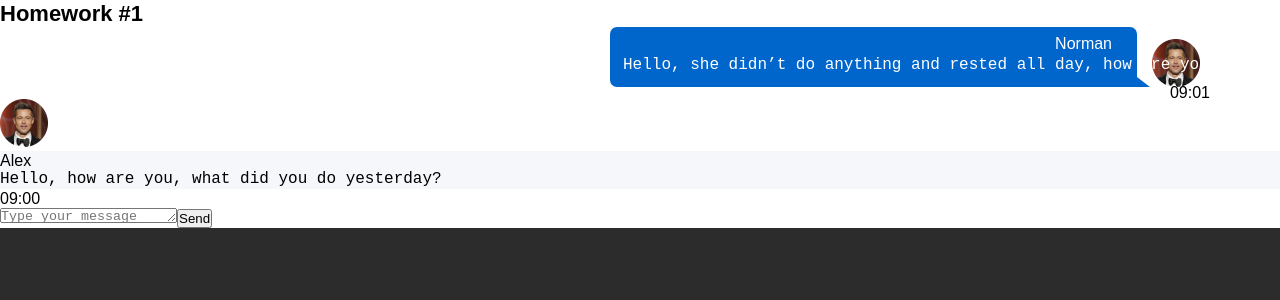
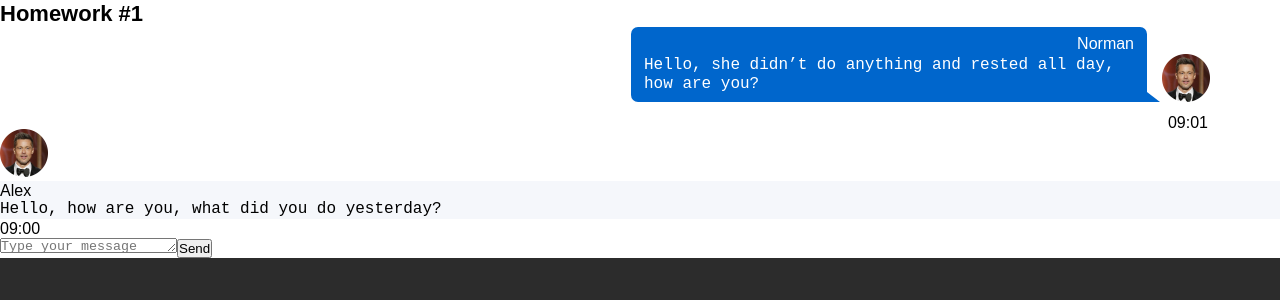
Before and after one commit to IJTINK7/hws-from-ignat, a React (Create React App) app: page / in a window 1280 px wide. Shown: the top 300 px of the page. Built offline with nearby package versions, Linux system fonts and the light colour scheme.

Commit message:
Changing styles

```diff
--- a/src/s2-homeworks/hw01/message/Message.module.css
+++ b/src/s2-homeworks/hw01/message/Message.module.css
@@ -7,7 +7,6 @@
 .imageAndText {
     display: flex;
     flex-direction: row-reverse;
-    margin-right: 10px;
     align-items: flex-end;
 }
 
@@ -18,11 +17,11 @@
 .text {
     display: flex;
     flex-direction: column;
-    max-width: 527px;
+    max-width: 530px;
     background: #0066CC;
     border-radius: 7px 7px 0 7px;;
     margin-right: 15px;
-    height: 60px;
+    height: 100%;
     position: relative;
 }
 
@@ -40,16 +39,17 @@
     display: flex;
     justify-content: flex-end;
     color: #FFFFFF;
-    margin-top: 7px;
-    margin-right: 25px;
-    margin-bottom: 3px;
+    margin: 7px 13px 3px;
 }
 
 .messageText {
     color: #FFFFFF;
-    margin-right: 25px;
     margin-bottom: 8px;
     margin-left: 13px;
+    margin-right: 13px;
+    max-width: 490px;
+    height: 100%;
+    white-space: pre-wrap;
 }
 
 .time {
@@ -57,5 +57,6 @@
     justify-content: flex-end;
     size: 10px;
     line-height: 12px;
-
+    margin-right: 2px;
+    margin-top: 15px;
 }
```
